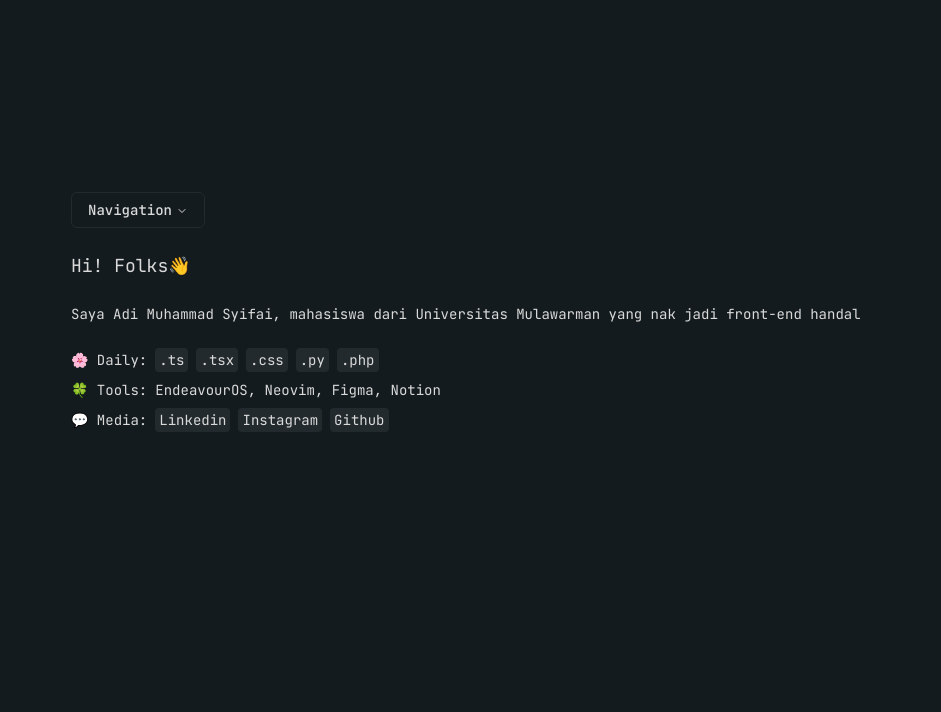
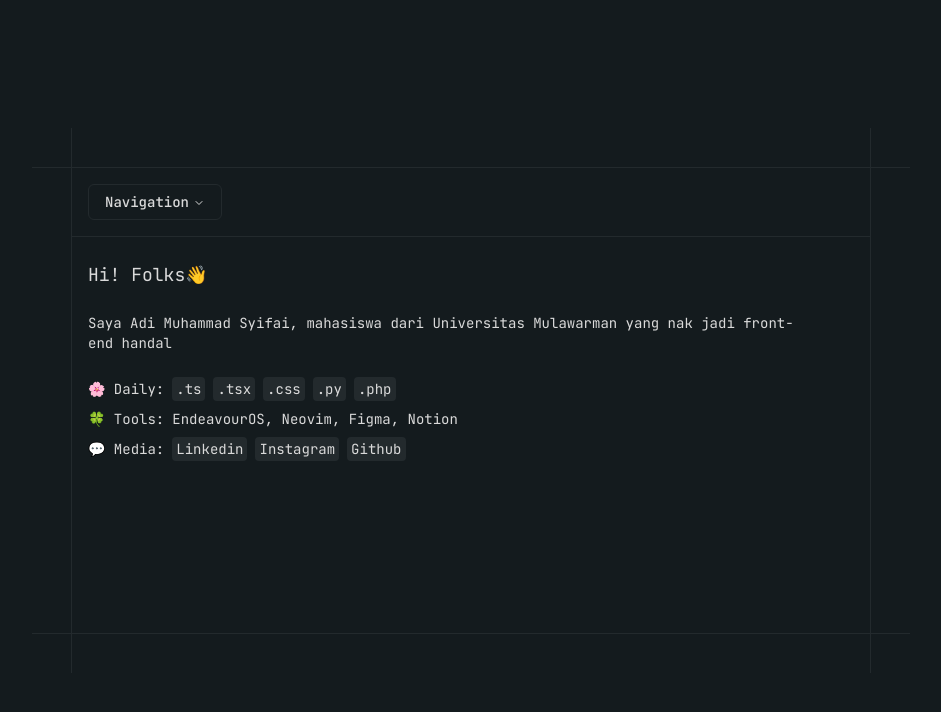
Before and after one commit to MatchaTi/matchanaa, a Next.js app: page / in a window 1280 px wide. Shown: the top 712 px of the page, without its empty margins (169-1110 px from the left). Built offline with nearby package versions, Linux system fonts and the light colour scheme.

Commit message:
chore: update layout

```diff
--- a/src/app/layout.tsx
+++ b/src/app/layout.tsx
@@ -24,11 +24,15 @@ export default function RootLayout({
       <body
         className={`${jetBrainsMono.className} flex h-screen items-center justify-center bg-blackCustom text-sm text-whiteCustom antialiased`}
       >
-        <div className='mx-auto w-full max-w-[800px] px-4 lg:px-0'>
-          <div className='mb-6'>
+        <div className='relative mx-auto w-full max-w-[800px] border border-lighterBackground py-4'>
+          <div className='absolute -left-10 -top-10 hidden h-10 w-10 border-b border-r border-lighterBackground lg:block'></div>
+          <div className='absolute -right-10 -top-10 hidden h-10 w-10 border-b border-l border-lighterBackground lg:block'></div>
+          <div className='absolute -bottom-10 -left-10 hidden h-10 w-10 border-r border-t border-lighterBackground lg:block'></div>
+          <div className='absolute -bottom-10 -right-10 hidden h-10 w-10 border-l border-t border-lighterBackground lg:block'></div>
+          <div className='mb-6 border-b border-lighterBackground px-4 pb-4'>
             <SelectPages />
           </div>
-          <div className='mx-auto h-[356px] max-h-[356px] overflow-y-auto'>
+          <div className='mx-auto h-[356px] max-h-[356px] overflow-y-auto px-4'>
             {children}
           </div>
         </div>
```
